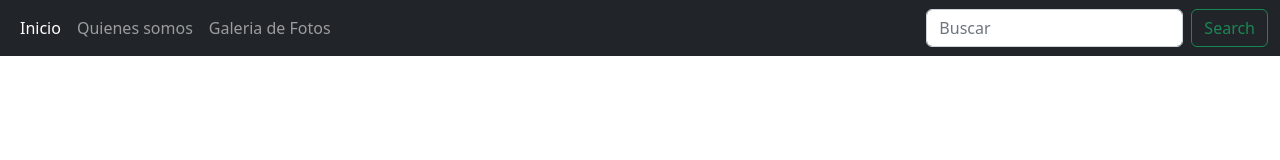
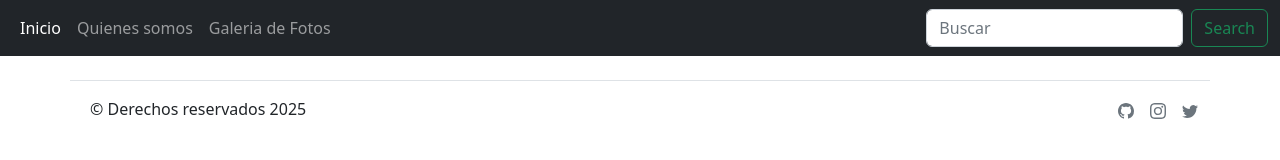
Before and after one commit to LambaRiftop/Exp1_Mendez_Monje, a plain HTML site: page index.html in a window 1280 px wide. Drawn offline with nearby package versions, Linux system fonts and the light colour scheme.

Commit message:
Footer agregado (agregar los nombres a travez del archivo html)

```diff
--- a/index.html
+++ b/index.html
@@ -32,7 +32,7 @@
                 <form class="d-flex" role="search">
                     <input class="form-control me-2" type="search" placeholder="Buscar" aria-label="Search">
                     <button class="btn btn-outline-success" type="submit">Search</button>
-                  </form>
+                </form>
             </div>
         </div>
     </nav>
@@ -44,3 +44,34 @@
 
 </body>
 </html>
+<footer class="d-flex flex-wrap justify-content-between align-items-center py-3 my-4 border-top container">
+    <div class="col-md-4 d-flex align-items-center">
+        <a href="#" class="mb-3 me-2 mb-md-0 text-decoration-none lh-1">
+
+        </a>
+        <span class="mb-3 mb-md-0"> <!--Reemplazar este comentario con el nombre de los integrantes--> © Derechos reservados 2025</span>
+    </div>
+    <ul class="nav col-md-4 justify-content-end list-unstyled d-flex">
+        <li class="ms-3">
+            <a class="text-muted" href="#">
+                <svg xmlns="http://www.w3.org/2000/svg" width="16" height="16" fill="currentColor" class="bi bi-github" viewBox="0 0 16 16">
+                    <path d="M8 0C3.58 0 0 3.58 0 8c0 3.54 2.29 6.53 5.47 7.59.4.07.55-.17.55-.38 0-.19-.01-.82-.01-1.49-2.01.37-2.53-.49-2.69-.94-.09-.23-.48-.94-.82-1.13-.28-.15-.68-.52-.01-.53.63-.01 1.08.58 1.23.82.72 1.21 1.87.87 2.33.66.07-.52.28-.87.51-1.07-1.78-.2-3.64-.89-3.64-3.95 0-.87.31-1.59.82-2.15-.08-.2-.36-1.02.08-2.12 0 0 .67-.21 2.2.82.64-.18 1.32-.27 2-.27s1.36.09 2 .27c1.53-1.04 2.2-.82 2.2-.82.44 1.1.16 1.92.08 2.12.51.56.82 1.27.82 2.15 0 3.07-1.87 3.75-3.65 3.95.29.25.54.73.54 1.48 0 1.07-.01 1.93-.01 2.2 0 .21.15.46.55.38A8.01 8.01 0 0 0 16 8c0-4.42-3.58-8-8-8"/>
+                </svg>
+            </a>
+        </li>
+        <li class="ms-3">
+            <a class="text-muted" href="#">
+                <svg xmlns="http://www.w3.org/2000/svg" width="16" height="16" fill="currentColor" class="bi bi-instagram" viewBox="0 0 16 16">
+                    <path d="M8 0C5.829 0 5.556.01 4.703.048 3.85.088 3.269.222 2.76.42a3.9 3.9 0 0 0-1.417.923A3.9 3.9 0 0 0 .42 2.76C.222 3.268.087 3.85.048 4.7.01 5.555 0 5.827 0 8.001c0 2.172.01 2.444.048 3.297.04.852.174 1.433.372 1.942.205.526.478.972.923 1.417.444.445.89.719 1.416.923.51.198 1.09.333 1.942.372C5.555 15.99 5.827 16 8 16s2.444-.01 3.298-.048c.851-.04 1.434-.174 1.943-.372a3.9 3.9 0 0 0 1.416-.923c.445-.445.718-.891.923-1.417.197-.509.332-1.09.372-1.942C15.99 10.445 16 10.173 16 8s-.01-2.445-.048-3.299c-.04-.851-.175-1.433-.372-1.941a3.9 3.9 0 0 0-.923-1.417A3.9 3.9 0 0 0 13.24.42c-.51-.198-1.092-.333-1.943-.372C10.443.01 10.172 0 7.998 0zm-.717 1.442h.718c2.136 0 2.389.007 3.232.046.78.035 1.204.166 1.486.275.373.145.64.319.92.599s.453.546.598.92c.11.281.24.705.275 1.485.039.843.047 1.096.047 3.231s-.008 2.389-.047 3.232c-.035.78-.166 1.203-.275 1.485a2.5 2.5 0 0 1-.599.919c-.28.28-.546.453-.92.598-.28.11-.704.24-1.485.276-.843.038-1.096.047-3.232.047s-2.39-.009-3.233-.047c-.78-.036-1.203-.166-1.485-.276a2.5 2.5 0 0 1-.92-.598 2.5 2.5 0 0 1-.6-.92c-.109-.281-.24-.705-.275-1.485-.038-.843-.046-1.096-.046-3.233s.008-2.388.046-3.231c.036-.78.166-1.204.276-1.486.145-.373.319-.64.599-.92s.546-.453.92-.598c.282-.11.705-.24 1.485-.276.738-.034 1.024-.044 2.515-.045zm4.988 1.328a.96.96 0 1 0 0 1.92.96.96 0 0 0 0-1.92m-4.27 1.122a4.109 4.109 0 1 0 0 8.217 4.109 4.109 0 0 0 0-8.217m0 1.441a2.667 2.667 0 1 1 0 5.334 2.667 2.667 0 0 1 0-5.334"/>
+                </svg>
+            </a>
+        </li>
+        <li class="ms-3">
+            <a class="text-muted" href="#">
+                <svg xmlns="http://www.w3.org/2000/svg" width="16" height="16" fill="currentColor" class="bi bi-twitter" viewBox="0 0 16 16">
+                    <path d="M5.026 15c6.038 0 9.341-5.003 9.341-9.334q.002-.211-.006-.422A6.7 6.7 0 0 0 16 3.542a6.7 6.7 0 0 1-1.889.518 3.3 3.3 0 0 0 1.447-1.817 6.5 6.5 0 0 1-2.087.793A3.286 3.286 0 0 0 7.875 6.03a9.32 9.32 0 0 1-6.767-3.429 3.29 3.29 0 0 0 1.018 4.382A3.3 3.3 0 0 1 .64 6.575v.045a3.29 3.29 0 0 0 2.632 3.218 3.2 3.2 0 0 1-.865.115 3 3 0 0 1-.614-.057 3.28 3.28 0 0 0 3.067 2.277A6.6 6.6 0 0 1 .78 13.58a6 6 0 0 1-.78-.045A9.34 9.34 0 0 0 5.026 15"/>
+                </svg>
+            </a>
+        </li>
+    </ul>
+</footer>
```
Also changed, not shown: css/README.txt (added), css/styles.css (added), img/svg/github.svg (added), img/svg/instagram.svg (added), img/svg/twitter.svg (added).
